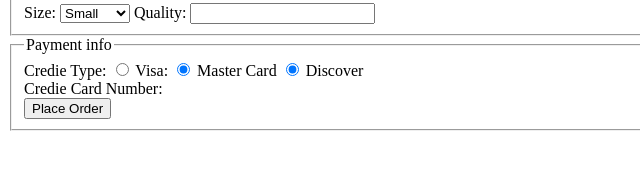
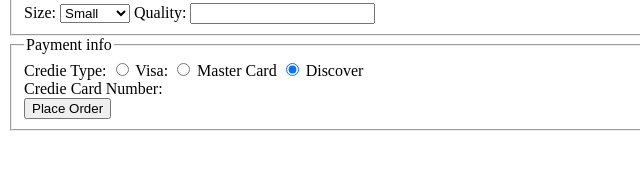
Before and after one commit to Cmcbro917/forms, a plain HTML site: page index.html in a window 1280 px wide. Shown: the part 199-368 px from the top of the page, 0-640 px from the left. Drawn offline with Linux system fonts and the light colour scheme.

Commit message:
Add files via upload

```diff
--- a/index.html
+++ b/index.html
@@ -51,11 +51,11 @@
     <input type="radio" name="credit_type" value="visa" checked>
     <label for="visa"> Visa:</label>
 
-  <input type="radio" name="credit_type" value="master card" checked>
+  <input type="radio" name="credit_type" value="mc" checked>
 <label for="mc"> Master Card</label>
 
 
-  <input type="radio" name="gender" value="discover" checked>
+  <input type="radio" name="credit_type" value="discover" checked>
 <label for="discover"> Discover</label>
 <br>
 
```
